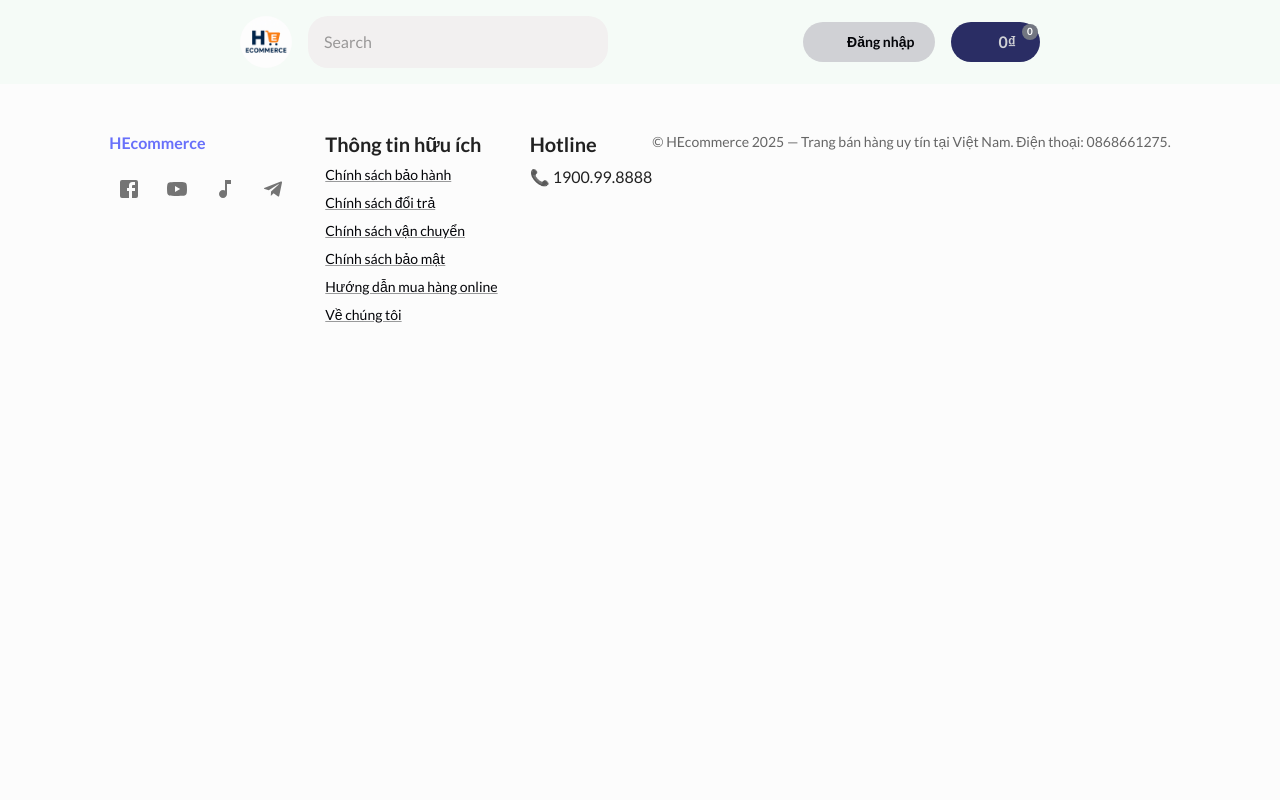
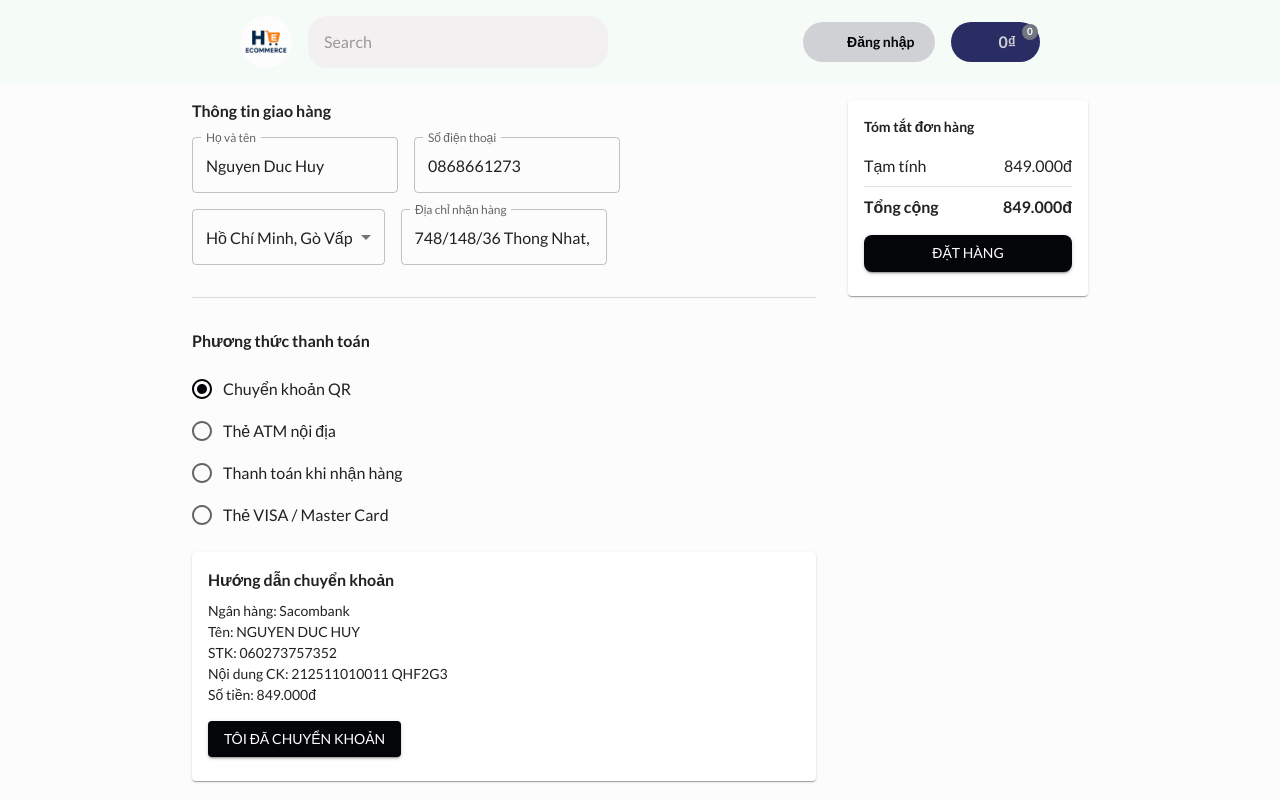
Before and after one commit to Huy22032002/Frontend_HTeam_Ecommerce, a React (Vite) app: page /checkout in a window 1280 px wide. Shown: the top 800 px of the page. Built offline with nearby package versions, Linux system fonts and the light colour scheme; some icons are missing.

Commit message:
checkout screen

```diff
--- a/src/App.tsx
+++ b/src/App.tsx
@@ -21,7 +21,7 @@ import ProductsByCategory from "./screens/products/listProduct/ProductsByCategor
 import Footer from "./components/Footer";
 import ProductVariantDetail from "./screens/products/productDetail/ProductVariantDetail";
 import CartScreen from "./screens/cart/Cartscreen";
-import Cart from "./components/button/Cart";
+import CheckoutScreen from "./screens/order/CheckoutScreen";
 
 function AppContent() {
   const location = useLocation();
@@ -42,6 +42,7 @@ function AppContent() {
             path="/product-category/:categoryId"
             element={<ProductsByCategory />}
           />
+          <Route path="/checkout" element={<CheckoutScreen />} />
           <Route
             path="/product/:variantId"
             element={<ProductVariantDetail />}
--- a/src/components/cart/CartPopup.tsx
+++ b/src/components/cart/CartPopup.tsx
@@ -69,6 +69,10 @@ const CartPopup: React.FC<CartPopupProps> = ({ open, onClose, cartItems }) => {
     }
   };
 
+  const handleClickOption = async (optionId: number) => {
+    navigate(`/product/${optionId}`);
+  };
+
   return (
     <Paper
       elevation={6}
@@ -90,7 +94,9 @@ const CartPopup: React.FC<CartPopupProps> = ({ open, onClose, cartItems }) => {
         alignItems="center"
         mb={1}
       >
-        <Typography variant="h6">Giỏ hàng ({cartItems.length})</Typography>
+        <Typography fontWeight={700} fontSize={20} variant="h6">
+          Giỏ hàng ({cartItems.length})
+        </Typography>
         <IconButton size="small" onClick={onClose}>
           <CloseIcon fontSize="small" />
         </IconButton>
@@ -127,6 +133,7 @@ const CartPopup: React.FC<CartPopupProps> = ({ open, onClose, cartItems }) => {
                 pb: 1,
                 mb: 1,
               }}
+              onClick={() => handleClickOption(item.id)}
             >
               {/* Hình + Tên + Giá */}
               <Stack
--- a/src/screens/cart/Cartscreen.tsx
+++ b/src/screens/cart/Cartscreen.tsx
@@ -180,7 +180,7 @@ const CartScreen: React.FC = () => {
                 borderRadius: 5,
               }}
             >
-              Thanh toán
+              Đặt hàng
             </Button>
           </Box>
         </Stack>
--- /dev/null
+++ b/src/screens/order/CheckoutScreen.tsx
@@ -0,0 +1,139 @@
+import { useState } from "react";
+import {
+  Box,
+  Grid,
+  Typography,
+  TextField,
+  RadioGroup,
+  FormControlLabel,
+  Radio,
+  Button,
+  Select,
+  MenuItem,
+  Divider,
+  Card,
+  CardContent,
+} from "@mui/material";
+
+export default function CheckoutScreen() {
+  const [paymentMethod, setPaymentMethod] = useState("qr");
+
+  return (
+    <Grid container spacing={4} justifyContent="center" pt={2} px={20}>
+      {/* LEFT FORM */}
+      <Grid width={"65%"} item xs={12} md={7}>
+        <Typography variant="h5" fontWeight="bold" mb={2}>
+          Thông tin giao hàng
+        </Typography>
+
+        <Grid container spacing={2} mt={1}>
+          <Grid item xs={12} md={6}>
+            <TextField
+              fullWidth
+              label="Họ và tên"
+              defaultValue="Nguyen Duc Huy"
+            />
+          </Grid>
+          <Grid item xs={12} md={6}>
+            <TextField
+              fullWidth
+              label="Số điện thoại"
+              defaultValue="0868661273"
+            />
+          </Grid>
+          <Grid item xs={12} md={6}>
+            <Select fullWidth defaultValue={"Ho Chi Minh, Go Vap"}>
+              <MenuItem value="Ho Chi Minh, Go Vap">
+                Hồ Chí Minh, Gò Vấp
+              </MenuItem>
+            </Select>
+          </Grid>
+          <Grid item xs={12} md={6}>
+            <TextField
+              fullWidth
+              label="Địa chỉ nhận hàng"
+              defaultValue="748/148/36 Thong Nhat, p.15 Go Vap"
+            />
+          </Grid>
+        </Grid>
+
+        <Divider sx={{ my: 4 }} />
+
+        <Typography variant="h5" fontWeight="bold" mb={2}>
+          Phương thức thanh toán
+        </Typography>
+
+        <RadioGroup
+          value={paymentMethod}
+          onChange={(e) => setPaymentMethod(e.target.value)}
+        >
+          <FormControlLabel
+            value="qr"
+            control={<Radio />}
+            label="Chuyển khoản QR"
+          />
+          <FormControlLabel
+            value="atm"
+            control={<Radio />}
+            label="Thẻ ATM nội địa"
+          />
+          <FormControlLabel
+            value="cod"
+            control={<Radio />}
+            label="Thanh toán khi nhận hàng"
+          />
+          <FormControlLabel
+            value="visa"
+            control={<Radio />}
+            label="Thẻ VISA / Master Card"
+          />
+        </RadioGroup>
+
+        {paymentMethod === "qr" && (
+          <Card sx={{ mt: 2 }}>
+            <CardContent>
+              <Typography fontWeight="bold">Hướng dẫn chuyển khoản</Typography>
+              <Typography fontSize={14} mt={1}>
+                Ngân hàng: Sacombank
+                <br />
+                Tên: NGUYEN DUC HUY
+                <br />
+                STK: 060273757352
+                <br />
+                Nội dung CK: 212511010011 QHF2G3
+                <br />
+                Số tiền: 849.000đ
+              </Typography>
+              <Box mt={2}>
+                <Button variant="contained">Tôi đã chuyển khoản</Button>
+              </Box>
+            </CardContent>
+          </Card>
+        )}
+      </Grid>
+
+      {/* RIGHT SUMMARY */}
+      <Grid width={"25%"} item xs={12} md={5}>
+        <Card>
+          <CardContent>
+            <Typography variant="h6" fontWeight="bold" mb={2}>
+              Tóm tắt đơn hàng
+            </Typography>
+            <Box display="flex" justifyContent="space-between" mb={1}>
+              <Typography>Tạm tính</Typography>
+              <Typography>849.000đ</Typography>
+            </Box>
+            <Divider />
+            <Box display="flex" justifyContent="space-between" mt={1} mb={2}>
+              <Typography fontWeight="bold">Tổng cộng</Typography>
+              <Typography fontWeight="bold">849.000đ</Typography>
+            </Box>
+            <Button fullWidth variant="contained" sx={{ borderRadius: 2 }}>
+              Đặt hàng
+            </Button>
+          </CardContent>
+        </Card>
+      </Grid>
+    </Grid>
+  );
+}
```
